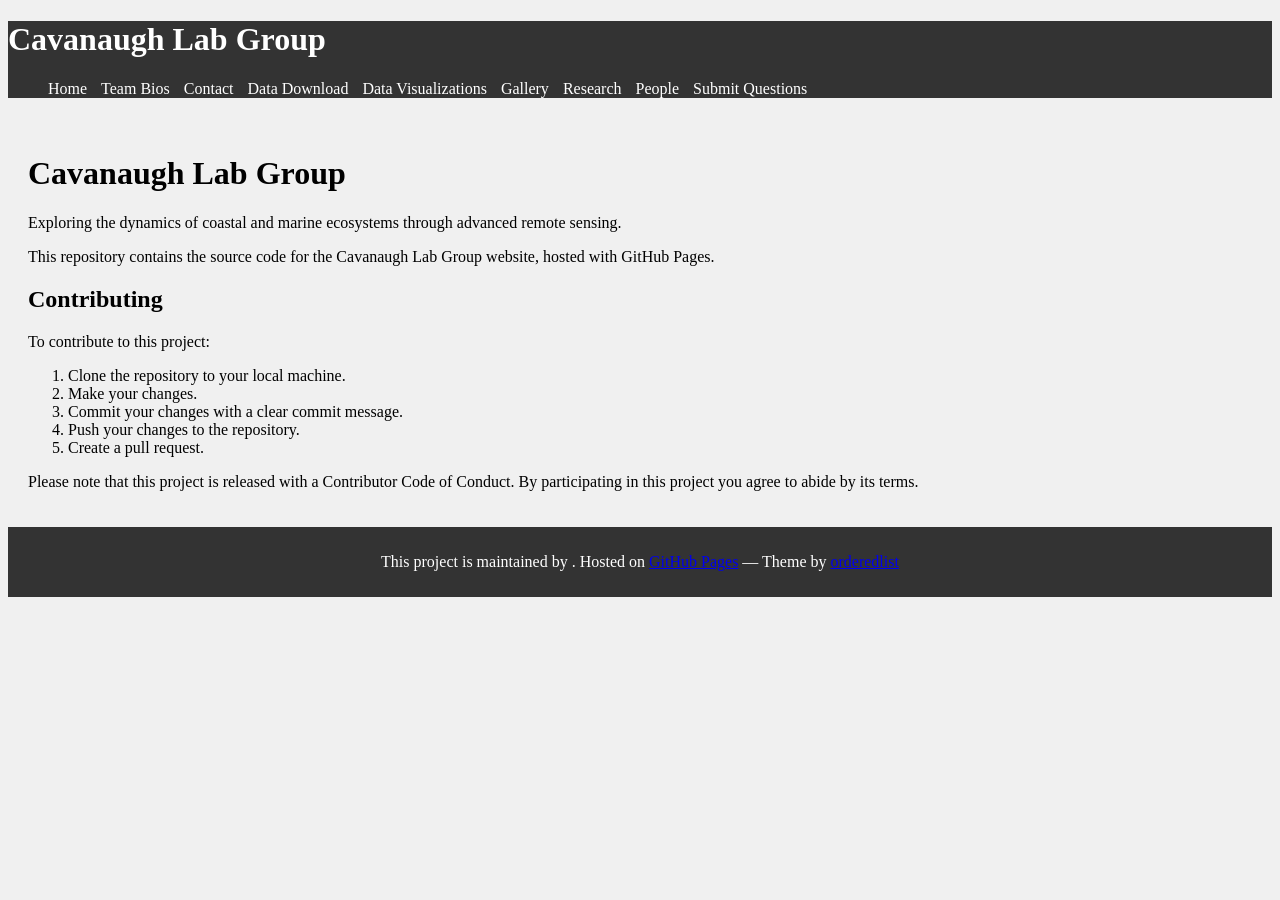
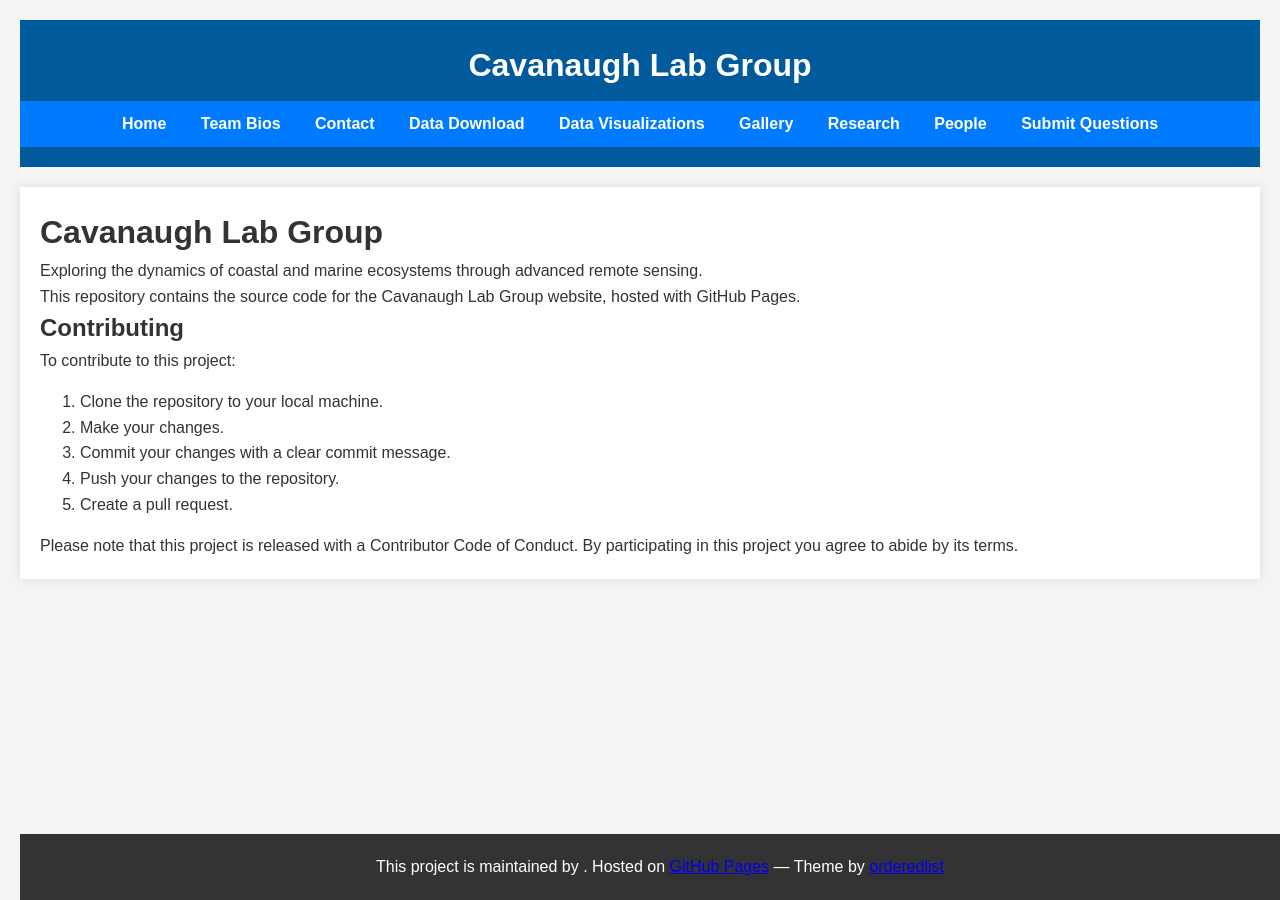
Before and after one commit to KelpBerberian/Cavanaugh-Lab-Group, a Jekyll site: the page built from README.md, in a window 1280 px wide. Built offline with Jekyll 4.4.1, drawn with Linux system fonts in a browser that asks for light colours; our own code applies the rules of GitHub Pages for plain Markdown files.

Commit message:
Update style.css

```diff
--- a/assets/css/style.css
+++ b/assets/css/style.css
@@ -1,36 +1,64 @@
-/* Add your custom styles here */
-body {
-  background-color: #f0f0f0; /* Light gray background */
+/* Basic Reset */
+body, h1, h2, h3, p, ul, li, nav, header, footer {
+  margin: 0;
+  padding: 0;
+  box-sizing: border-box;
 }
 
-header, footer {
-  background-color: #333; /* Dark gray header and footer */
-  color: #fff; /* White text */
+body {
+  font-family: 'Arial', sans-serif; /* Modern font */
+  background-color: #f4f4f4; /* Lighter background */
+  color: #333; /* Darker text for better readability */
+  line-height: 1.6;
+  padding: 20px;
+}
+
+header {
+  background-color: #005A9C; /* A nice blue */
+  color: #ffffff;
+  text-align: center;
+  padding: 20px 0;
+}
+
+header h1 {
+  margin: 0 0 10px 0;
 }
 
 nav ul {
-  list-style-type: none; /* Remove bullet points from navigation */
+  list-style: none;
+  background-color: #007BFF; /* A slightly different blue for the nav */
+  text-align: center;
+  padding: 10px 0;
 }
 
 nav ul li {
   display: inline;
-  margin-right: 10px;
 }
 
 nav ul li a {
-  color: #fff; /* White text for navigation links */
+  color: white;
+  padding: 10px 15px;
   text-decoration: none;
+  font-weight: bold;
 }
 
-nav ul li a:hover {
-  text-decoration: underline; /* Underline on hover */
+nav ul li a:hover, nav ul li a:focus {
+  background-color: #00376B; /* Darker blue on hover/focus */
 }
 
 main {
-  padding: 20px; /* Add padding to main content */
+  padding: 20px;
+  background: white;
+  margin-top: 20px;
+  box-shadow: 0 0 10px rgba(0,0,0,0.1); /* Adds shadow for depth */
 }
 
 footer {
-  padding: 10px;
   text-align: center;
+  padding: 20px 0;
+  background-color: #333;
+  color: white;
+  position: absolute;
+  bottom: 0;
+  width: 100%;
 }
```
